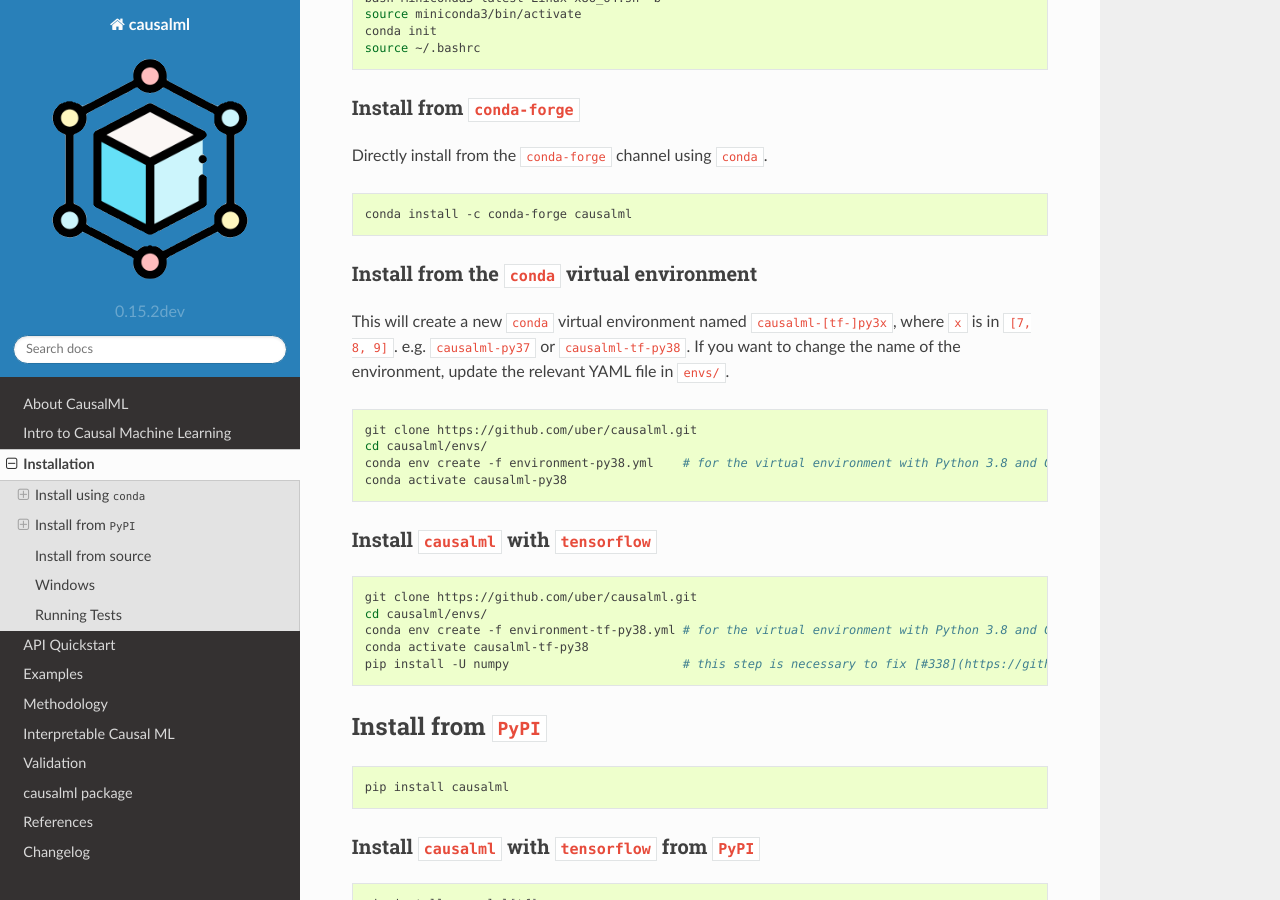
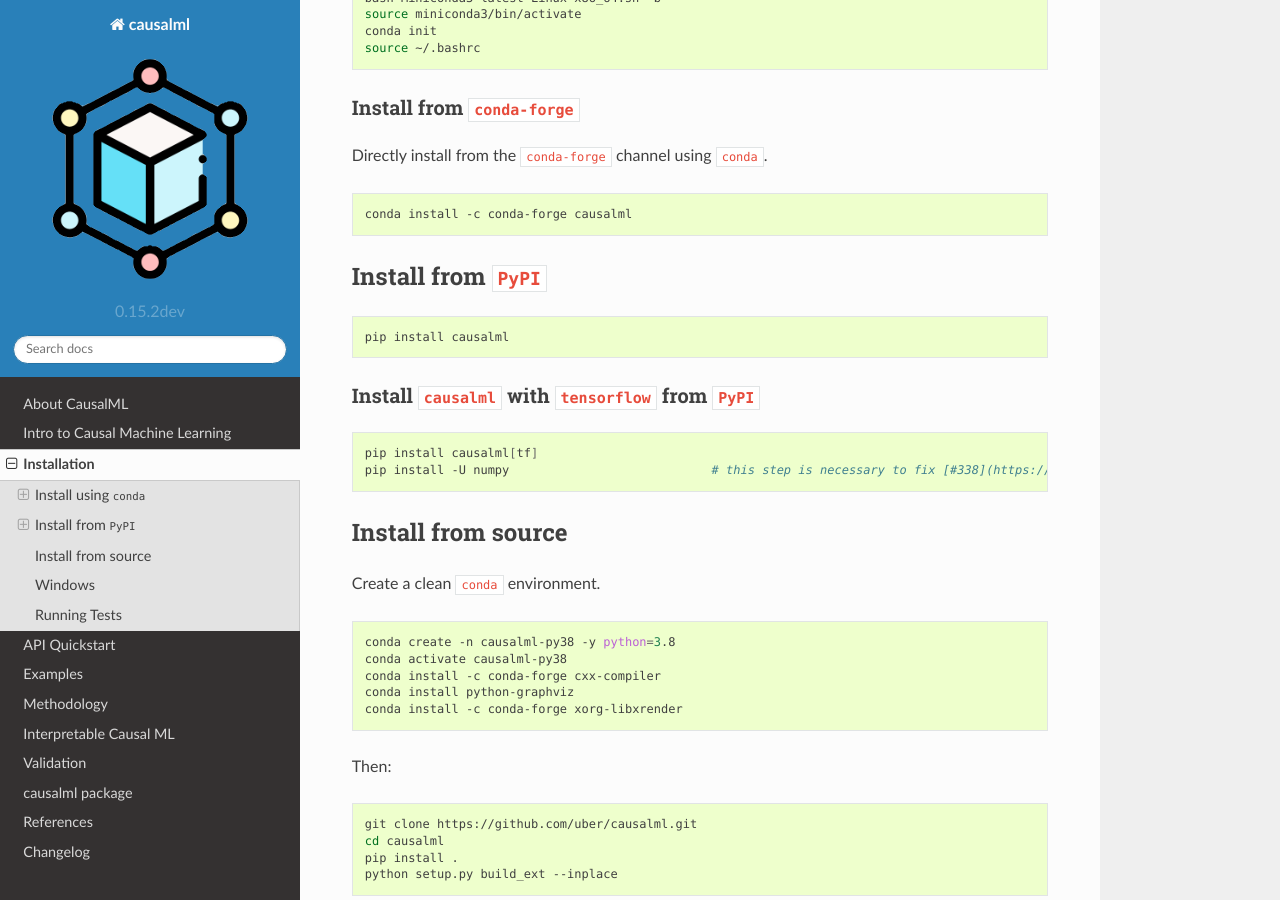
Before and after one commit to uber/causalml, a Sphinx documentation site: the page built from docs/installation.rst, in a window 1280 px wide and 900 px high, scrolled down 453 px. Built offline with Sphinx 7.4.7 and the Read the Docs theme 2.0.0, drawn with Linux system fonts in a browser that asks for light colours; pages that are not in the unit, such as notebooks, are missing from menus.

Commit message:
resolves #780, remove support for env files

```diff
--- a/docs/installation.rst
+++ b/docs/installation.rst
@@ -28,29 +28,6 @@
 .. code-block:: bash
 
     conda install -c conda-forge causalml
-
-Install from the ``conda`` virtual environment
-^^^^^^^^^^^^^^^^^^^^^^^^^^^^^^^^^^^^^^^^^^^^^^
-
-This will create a new ``conda`` virtual environment named ``causalml-[tf-]py3x``, where ``x`` is in ``[7, 8, 9]``. e.g. ``causalml-py37`` or ``causalml-tf-py38``. If you want to change the name of the environment, update the relevant YAML file in ``envs/``.
-
-.. code-block:: bash
-
-    git clone https://github.com/uber/causalml.git
-    cd causalml/envs/
-    conda env create -f environment-py38.yml	# for the virtual environment with Python 3.8 and CausalML
-    conda activate causalml-py38
-
-Install ``causalml`` with ``tensorflow``
-^^^^^^^^^^^^^^^^^^^^^^^^^^^^^^^^^^^^^^^^
-
-.. code-block:: bash
-
-    git clone https://github.com/uber/causalml.git
-    cd causalml/envs/
-    conda env create -f environment-tf-py38.yml	# for the virtual environment with Python 3.8 and CausalML
-    conda activate causalml-tf-py38
-    pip install -U numpy			# this step is necessary to fix [#338](https://github.com/uber/causalml/issues/338)
 
 Install from ``PyPI``
 ---------------------
```
Also changed, not shown: 7 other files.
